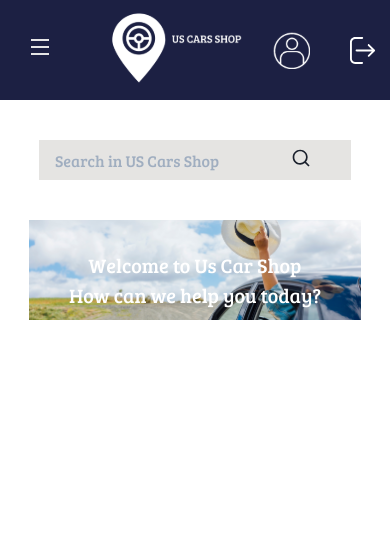
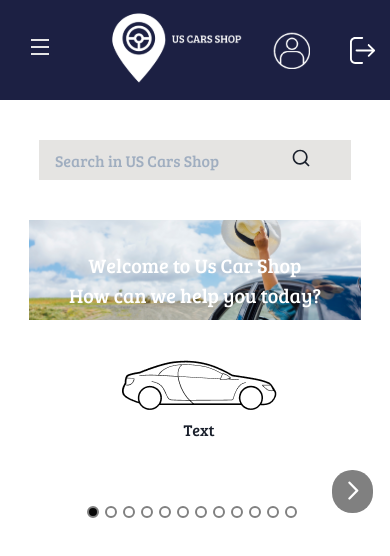
Before and after one commit to diasjoaovictor/app-uscars, a Next.js app: page /dashboard in a window 390 px wide. Shown: the top 556 px of the page. Built offline with nearby package versions, Linux system fonts and the light colour scheme.

Commit message:
setting responsive mode

```diff
--- a/src/components/dashboard/CarsCarousel/index.tsx
+++ b/src/components/dashboard/CarsCarousel/index.tsx
@@ -40,8 +40,8 @@ export function CarsCarousel(){
       items: 4
     },
     mobile: {
-      breakpoint: { max: 380, min: 20 },
-      items: 3
+      breakpoint: { max: 400, min: 20 },
+      items: 1
     }
   };
 
```
